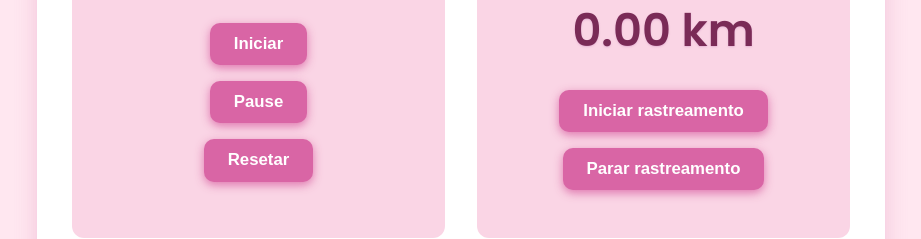
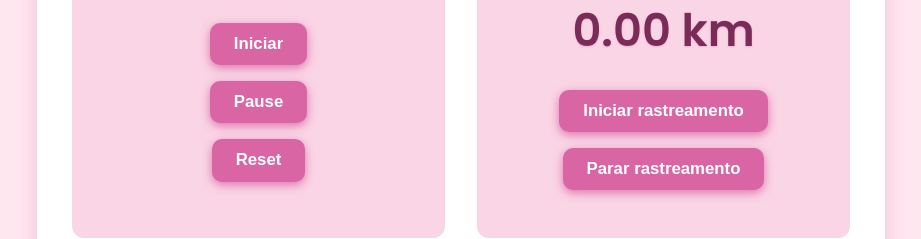
Before and after one commit to azdevcoder/giovana-fitness, a plain HTML site: page index.html in a window 1280 px wide. Shown: the part 1100-1339 px from the top of the page, without its empty margins (179-1100 px from the left). Drawn offline with Linux system fonts and the light colour scheme.

Commit message:
Update index.html

```diff
--- a/index.html
+++ b/index.html
@@ -249,7 +249,7 @@
         <div>
           <p><button id="start-btn">Iniciar</button></p>
           <p><button id="pause-btn" disabled>Pause</button></p>
-          <p><button id="reset-btn" disabled>Resetar</button></p>
+          <p><button id="reset-btn" disabled>Reset</button></p>
         </div>
       </div>
       <div class="distance-meter" aria-label="Medidor automático de distância percorrida">
```
